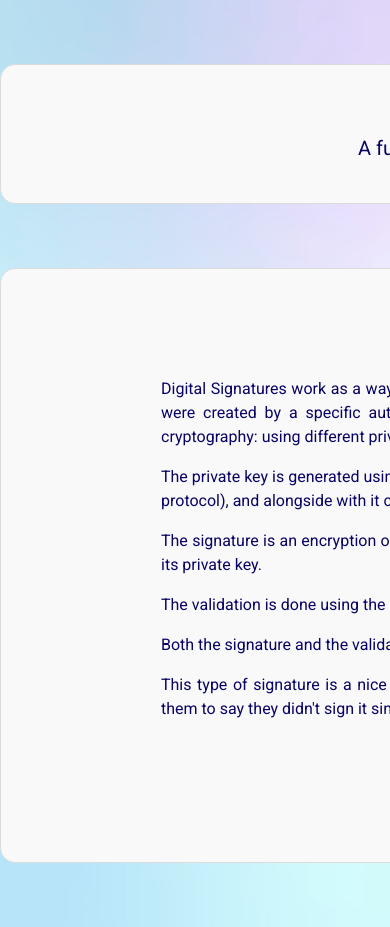
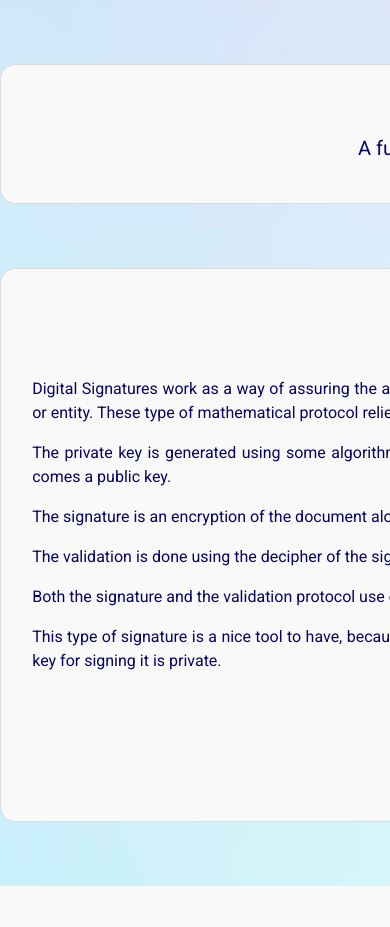
Before and after one commit to zepedrotrigo/zklands, a React (Create React App) app: page /applied_cryptography/digital_signatures in a window 390 px wide. Shown: the top 927 px of the page. After the commit the page ends 886 px from the top, so only its background shows below. Built offline with nearby package versions, Linux system fonts and the light colour scheme.

Commit message:
mobile compatibility

```diff
--- a/src/App.css
+++ b/src/App.css
@@ -44,7 +44,7 @@ body {
 	background-image: url("img/gradient.jpg");
 	background-position: center;
 	background-repeat: no-repeat;
-	background-size: cover;
+	background-size:auto;
 }
 
 .justify {
--- a/src/components/Container.css
+++ b/src/components/Container.css
@@ -20,6 +20,6 @@
 
 
 .container.bg-padding {
-	padding-left: 10rem;
-	padding-right: 10rem;
+	padding-left: 8%;
+	padding-right: 8%;
 }
```
